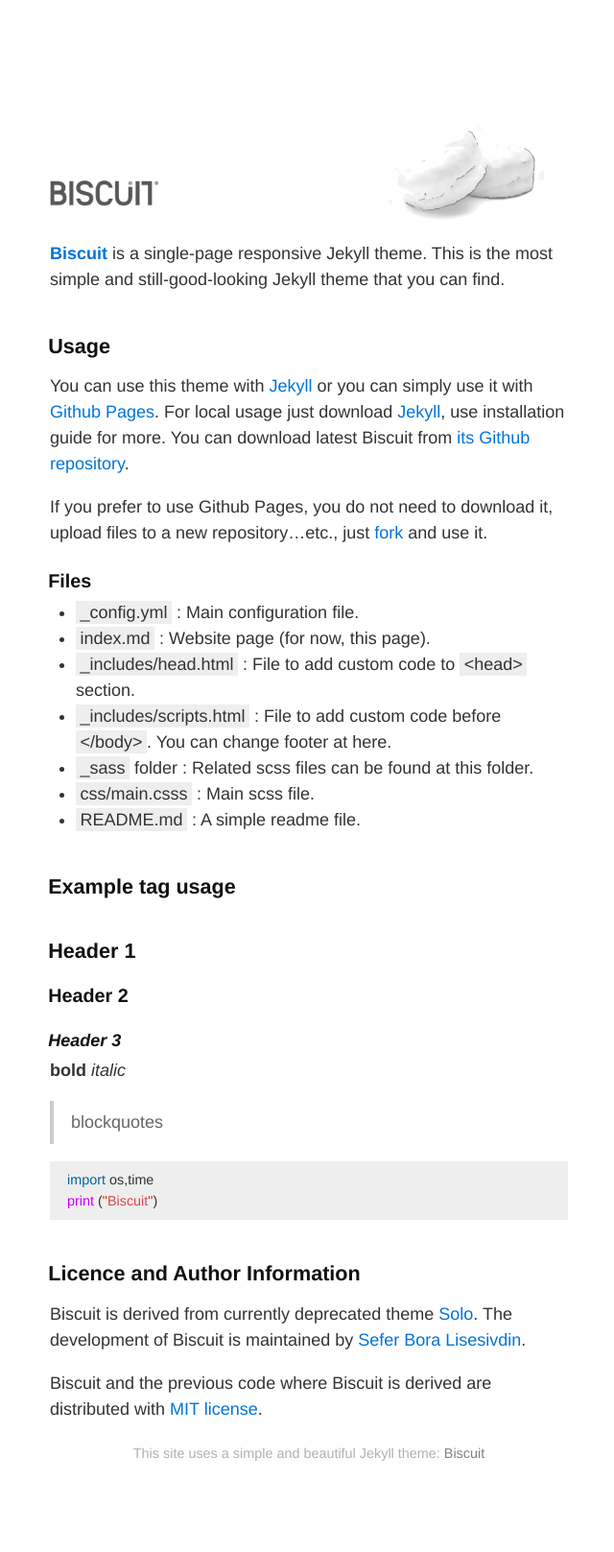
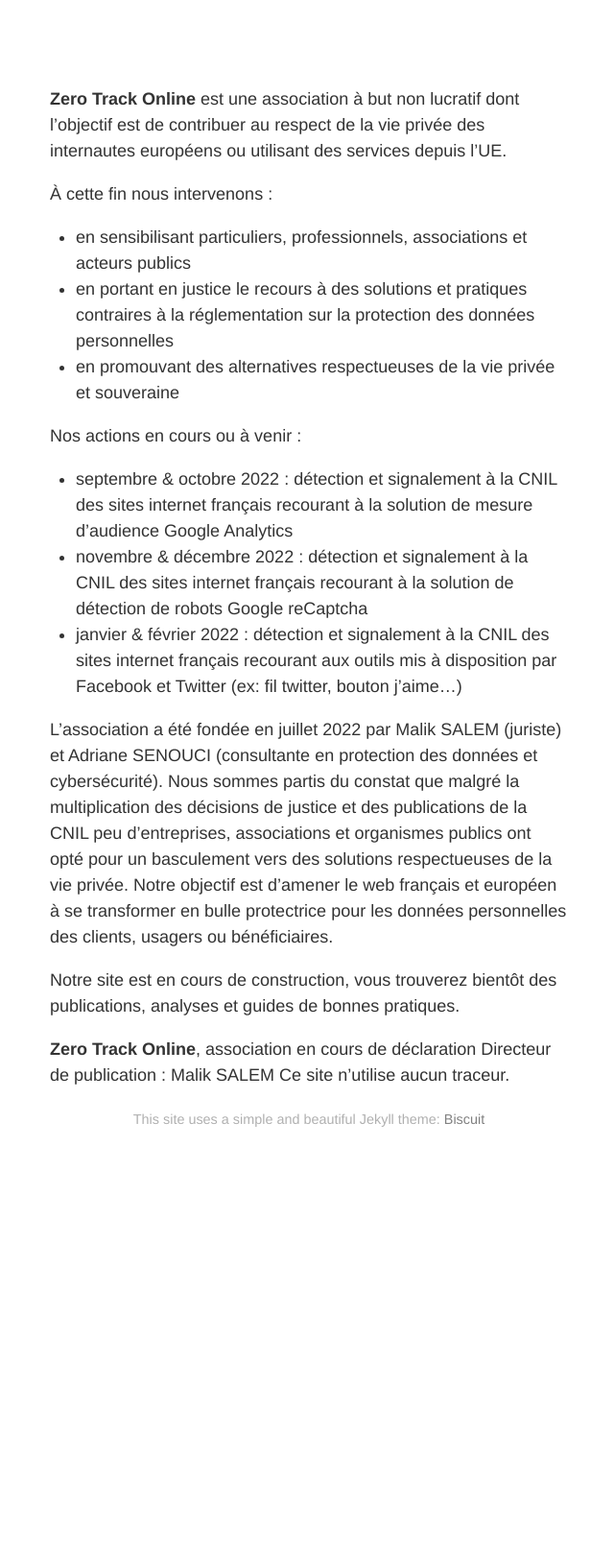
Before and after one commit to sblisesivdin/biscuit, a Jekyll site: the page built from index.md, in a window 1280 px wide. Shown: the whole page at 96% size, without its empty margins (318-958 px from the left). Built offline with Jekyll 4.4.1, drawn with Linux system fonts in a browser that asks for light colours; after the commit the page ends 1269 px from its top, so only the background shows below that.

Commit message:
Update index.md

```diff
--- a/index.md
+++ b/index.md
@@ -2,45 +2,22 @@
 layout: default
 ---
 
-![Banner](assets/biscuit.png)
+**Zero Track Online** est une association à but non lucratif dont l'objectif est de contribuer au respect de la vie privée des internautes européens ou utilisant des services depuis l'UE.
 
+À cette fin nous intervenons :
+- en sensibilisant particuliers, professionnels, associations et acteurs publics
+- en portant en justice le recours à des solutions et pratiques contraires à la réglementation sur la protection des données personnelles
+- en promouvant des alternatives respectueuses de la vie privée et souveraine
 
-**[Biscuit](http://sblisesivdin.github.io/biscuit)** is a single-page responsive Jekyll theme. This is the most simple and still-good-looking Jekyll theme that you can find.
+Nos actions en cours ou à venir :
+- septembre & octobre 2022 : détection et signalement à la CNIL des sites internet français recourant à la solution de mesure d'audience Google Analytics
+- novembre & décembre 2022 : détection et signalement à la CNIL des sites internet français recourant à la solution de détection de robots Google reCaptcha
+- janvier & février 2022 : détection et signalement à la CNIL des sites internet français recourant aux outils mis à disposition par Facebook et Twitter (ex: fil twitter, bouton j'aime...)
 
-## Usage
+L'association a été fondée en juillet 2022 par Malik SALEM (juriste) et Adriane SENOUCI (consultante en protection des données et cybersécurité). Nous sommes partis du constat que malgré la multiplication des décisions de justice et des publications de la CNIL peu d'entreprises, associations et organismes publics ont opté pour un basculement vers des solutions respectueuses de la vie privée. Notre objectif est d'amener le web français et européen à se transformer en bulle protectrice pour les données personnelles des clients, usagers ou bénéficiaires.
 
-You can use this theme with [Jekyll](http://jekyllrb.com/) or you can simply use it with [Github Pages](https://pages.github.com).
-For local usage just download [Jekyll](http://jekyllrb.com/), use installation guide for more. You can download latest Biscuit from [its Github repository](https://github.com/sblisesivdin/biscuit).
+Notre site est en cours de construction, vous trouverez bientôt des publications, analyses et guides de bonnes pratiques.
 
-If you prefer to use Github Pages, you do not need to download it, upload files to a new repository...etc., just [fork](https://docs.github.com/en/get-starter/quickstart/fork-a-repo) and use it.
-
-### Files
-
-* `_config.yml`            : Main configuration file.
-* `index.md`               : Website page (for now, this page).
-* `_includes/head.html`    : File to add custom code to `<head>` section.
-* `_includes/scripts.html` : File to add custom code before `</body>`. You can change footer at here.
-* `_sass` folder           : Related scss files can be found at this folder.
-* `css/main.csss`          : Main scss file.
-* `README.md`              : A simple readme file.
-
-## Example tag usage
-
-## Header 1
-### Header 2
-#### Header 3
-**bold**
-*italic*
-
-> blockquotes
-
-~~~python
-import os,time
-print ("Biscuit")
-~~~
-
-## Licence and Author Information
-
-Biscuit is derived from currently deprecated theme [Solo](http://github.com/chibicode/solo). The development of Biscuit is maintained by [Sefer Bora Lisesivdin](https://lrgresearch.org/bora).
-
-Biscuit and the previous code where Biscuit is derived are distributed with [MIT license](https://github.com/sblisesivdin/biscuit/blob/gh-pages/LICENSE).
+**Zero Track Online**, association en cours de déclaration
+Directeur de publication : Malik SALEM
+Ce site n'utilise aucun traceur.
```
